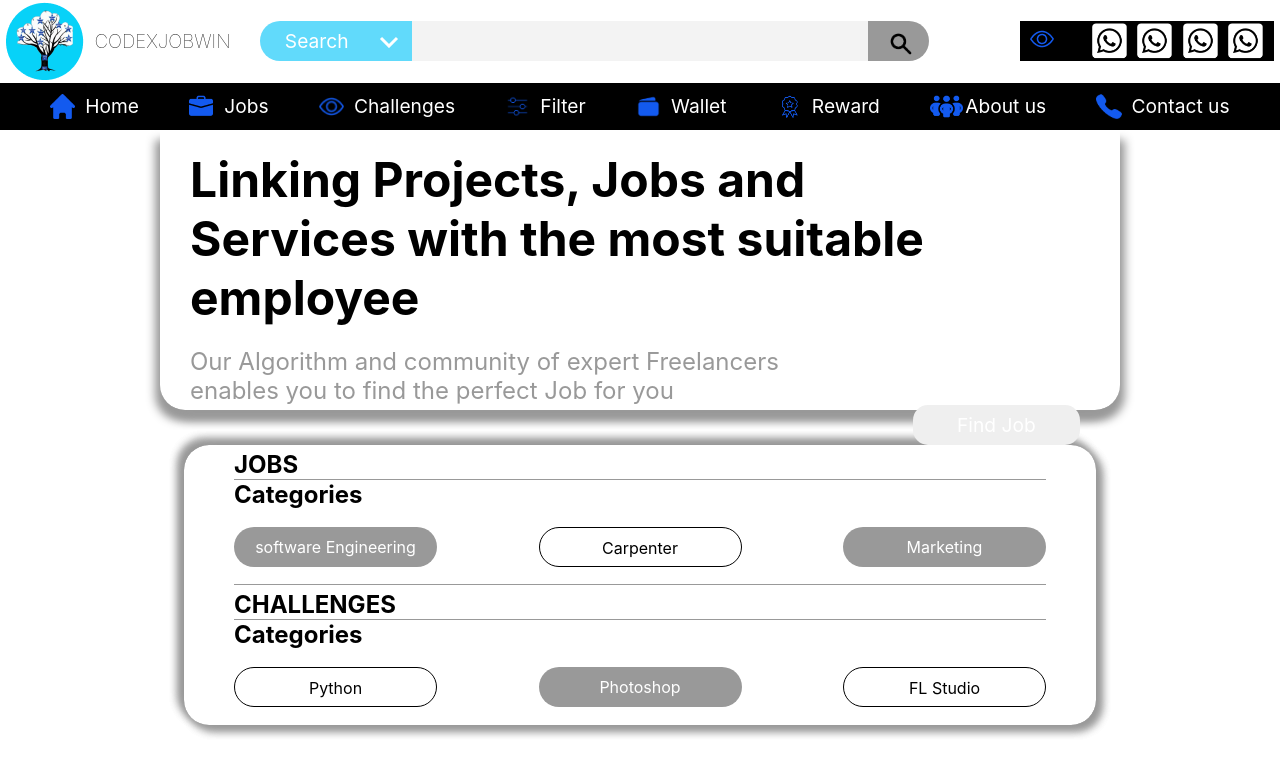
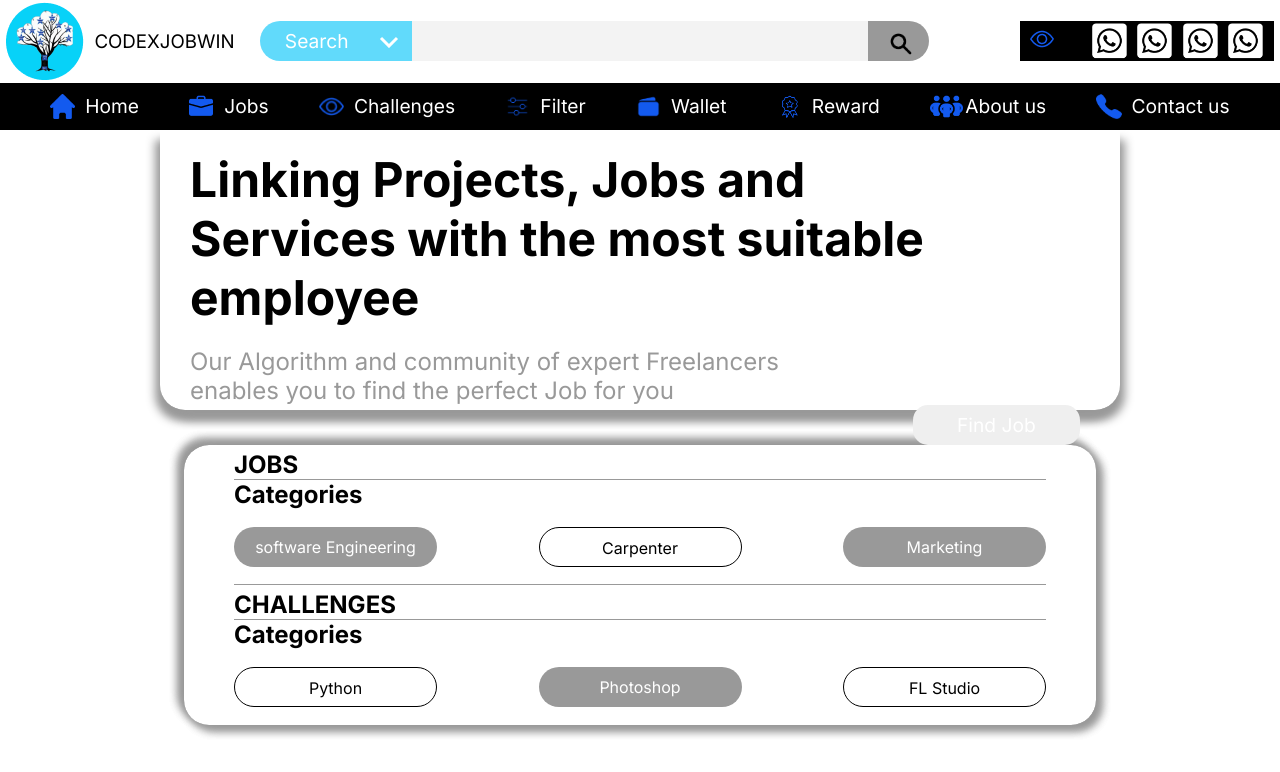
Before and after one commit to Asongna-frank/Codex-Wine, a plain HTML site: page index.html in a window 1280 px wide. Shown: the top 772 px of the page. Drawn offline with Linux system fonts and the light colour scheme.

Commit message:
added cdn link

```diff
--- a/index.html
+++ b/index.html
@@ -5,6 +5,7 @@
     <meta http-equiv="X-UA-Compatible" content="IE=edge">
     <meta name="viewport" content="width=device-width, initial-scale=1.0">
     <link rel="stylesheet" href="./Scss/dist/css/style.css">
+    <link href="https://fonts.googleapis.com/css2?family=Inter:wght@400;600;700&display=swap" rel="stylesheet">
     <title>CODEX WINE JOBS</title>
 </head>
 <body>
```
